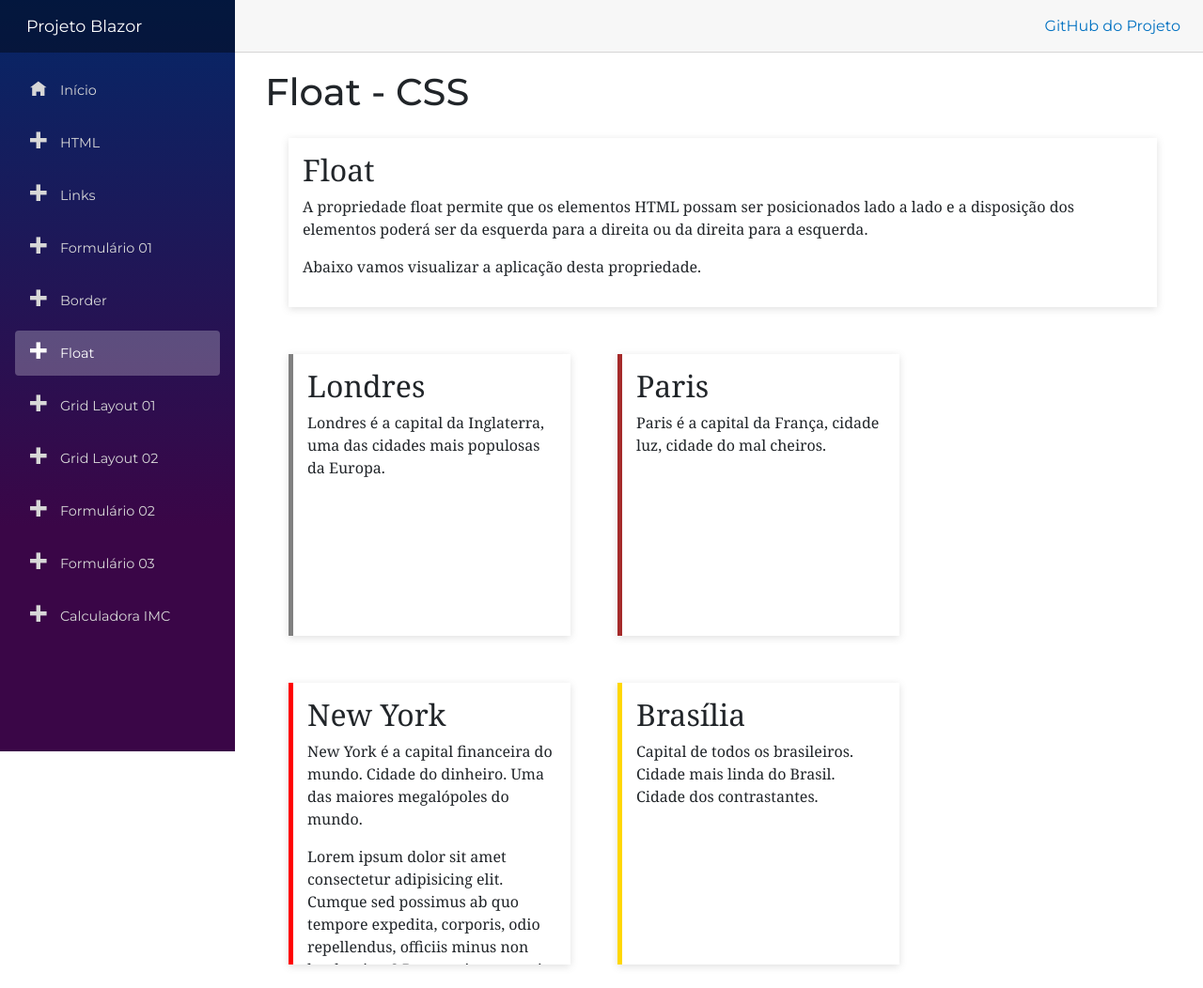
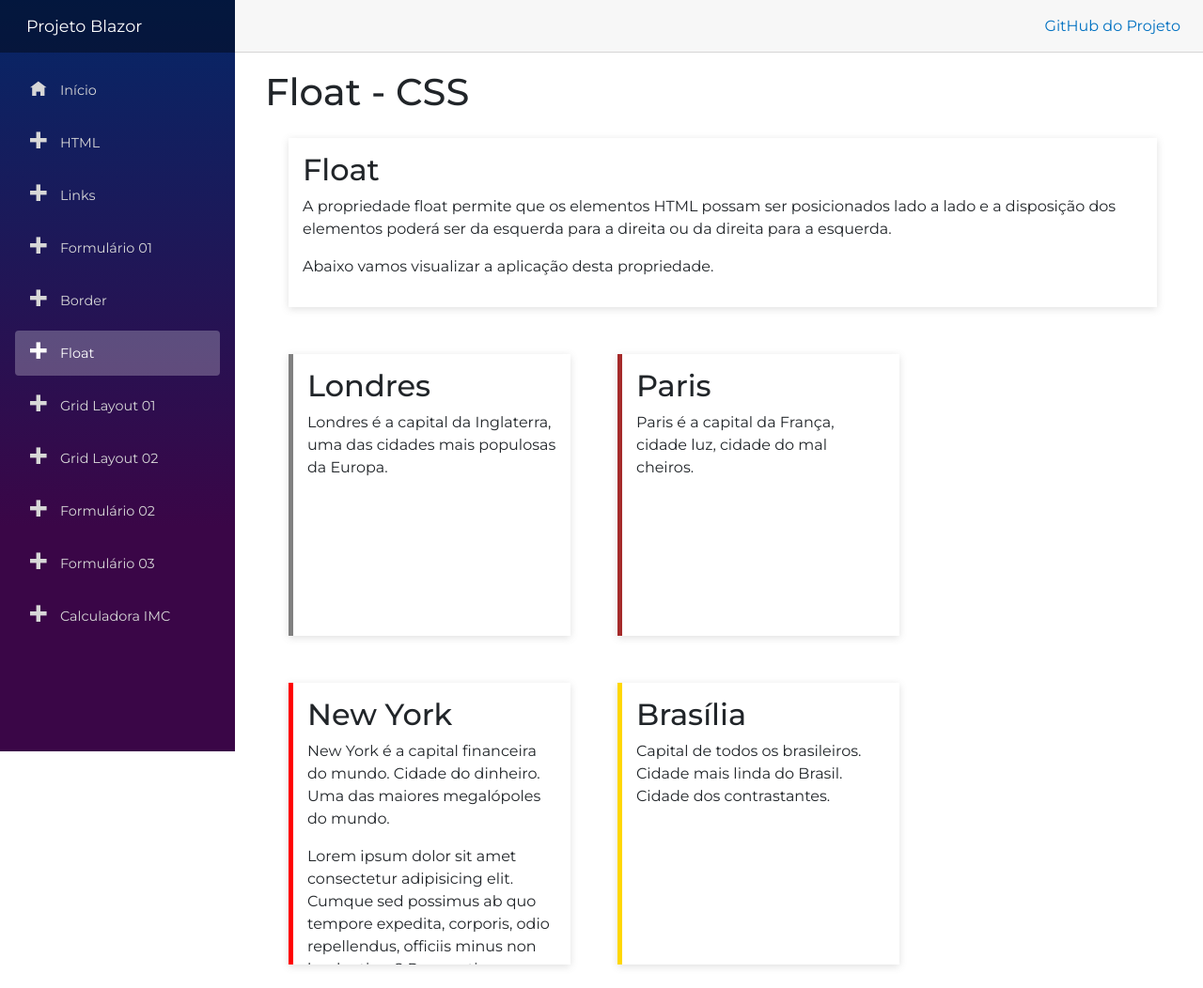
Before and after one commit to MarcusUrani/ProjetoBlazor, an ASP.NET Core app: page /float in a window 1280 px wide. Shown: the whole page at 94% size. Run offline with ASP.NET Core 8, Linux system fonts and the light colour scheme; style sheets or scripts are compiled from the project's sources.

Commit message:
Alteradas as fontes do projeto

```diff
--- a/BlazorApp/Pages/Exemplo05.razor.css
+++ b/BlazorApp/Pages/Exemplo05.razor.css
@@ -1,6 +1,5 @@
 div {
     box-shadow: rgba(99, 99, 99, 0.2) 0px 2px 8px 0px;
-    font-family: Cambria, Cochin, Georgia, Times, "Times New Roman", serif;
     margin: 25px;
     overflow: auto;
     padding: 15px;
--- a/BlazorApp/Pages/Exemplo06.razor.css
+++ b/BlazorApp/Pages/Exemplo06.razor.css
@@ -4,7 +4,6 @@ body {
 
 .container {
     display: grid;
-    font-family: Arial, Helvetica, sans-serif;
     grid-gap: 1rem;
     grid-template-areas:
         "header header"
--- a/BlazorApp/wwwroot/css/app.css
+++ b/BlazorApp/wwwroot/css/app.css
@@ -1,8 +1,4 @@
 @import url('open-iconic/font/css/open-iconic-bootstrap.min.css');
-
-html, body {
-    font-family: 'Helvetica Neue', Helvetica, Arial, sans-serif;
-}
 
 h1:focus {
     outline: none;
```
